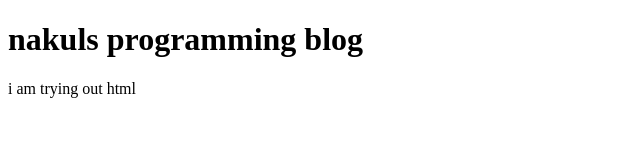
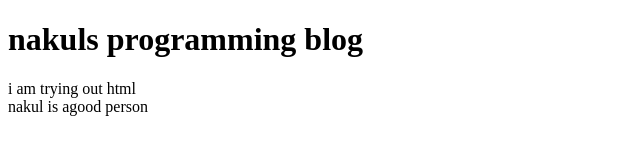
Before and after one commit to nakul1710/learn-html, a plain HTML site: page index.html in a window 1280 px wide. Shown: the whole page, without its empty margins (0-640 px from the left). Drawn offline with Linux system fonts and the light colour scheme.

Commit message:
addaed br tag

```diff
--- a/index.html
+++ b/index.html
@@ -5,7 +5,9 @@
       nakuls programming blog
    </h1>
    <p>
-      i am trying out html
+      i am trying out html  <br>
+      nakul is agood person
+
    </p>
 </body>
 
```
